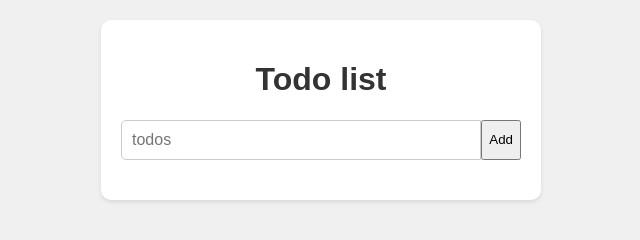
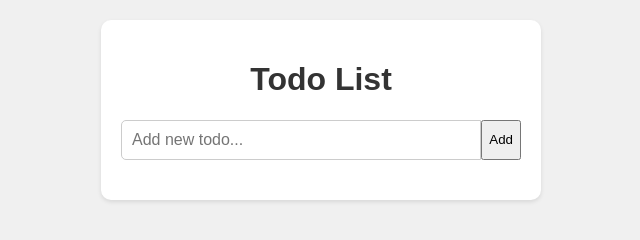
Before and after one commit to manmohanh/TodoListApp, a plain HTML site: page index.html in a window 1280 px wide. Shown: the whole page, without its empty margins (319-959 px from the left). Drawn offline with Linux system fonts and the light colour scheme.

Commit message:
minor change

```diff
--- a/index.html
+++ b/index.html
@@ -3,14 +3,14 @@
 <head>
   <meta charset="UTF-8">
   <meta name="viewport" content="width=device-width, initial-scale=1.0">
-  <title>Todo list App</title>
+  <title>Todo list</title>
   <link rel="stylesheet" href="style.css">
 </head>
 <body>
   <div class="container">
-    <h1>Todo list</h1>
+    <h1>Todo List</h1>
     <div class="todo-input">
-      <input type="text" id="todoInput" placeholder="todos">
+      <input type="text" id="todoInput" placeholder="Add new todo...">
       <button class="addTodoBtn" id="addButton">Add</button>
 
     </div>
```
